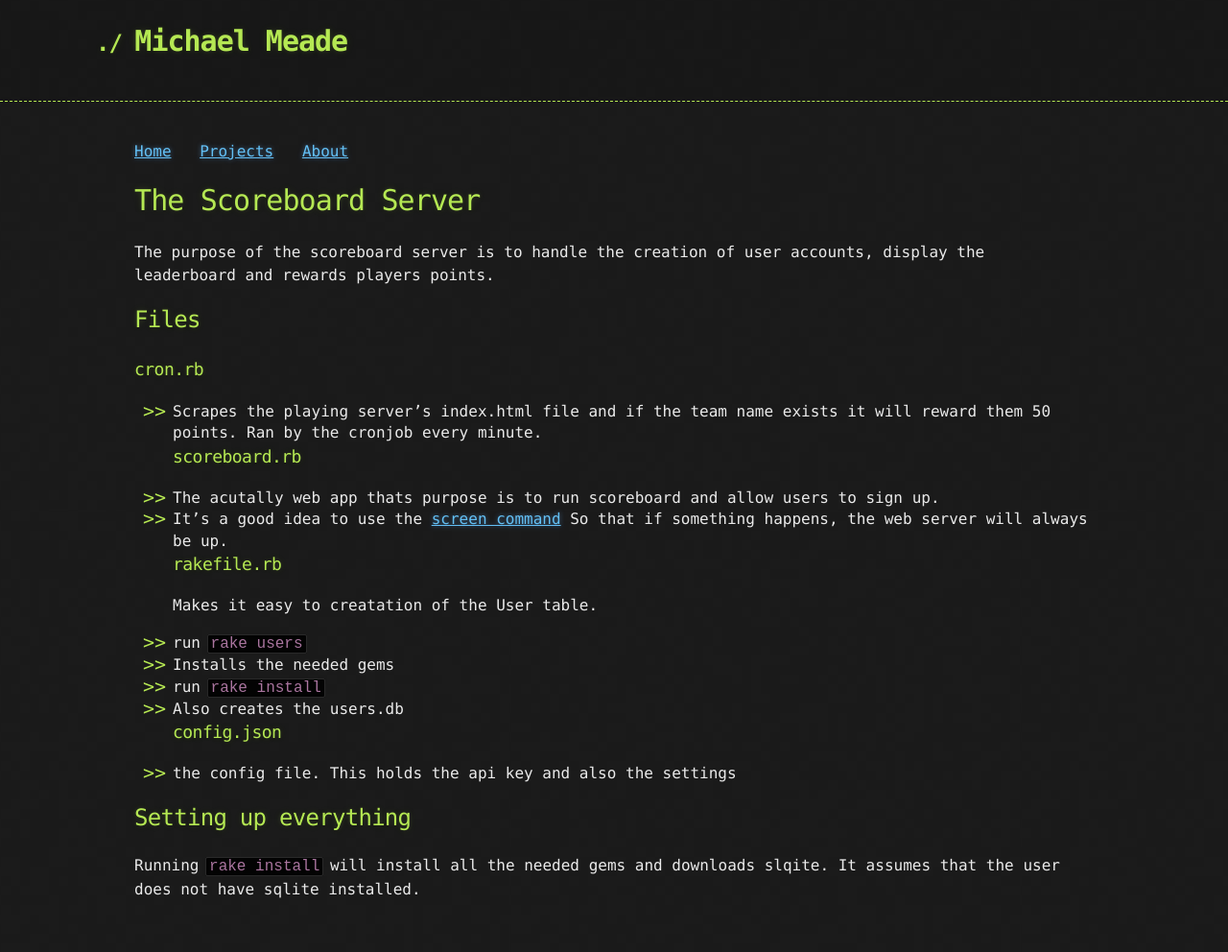
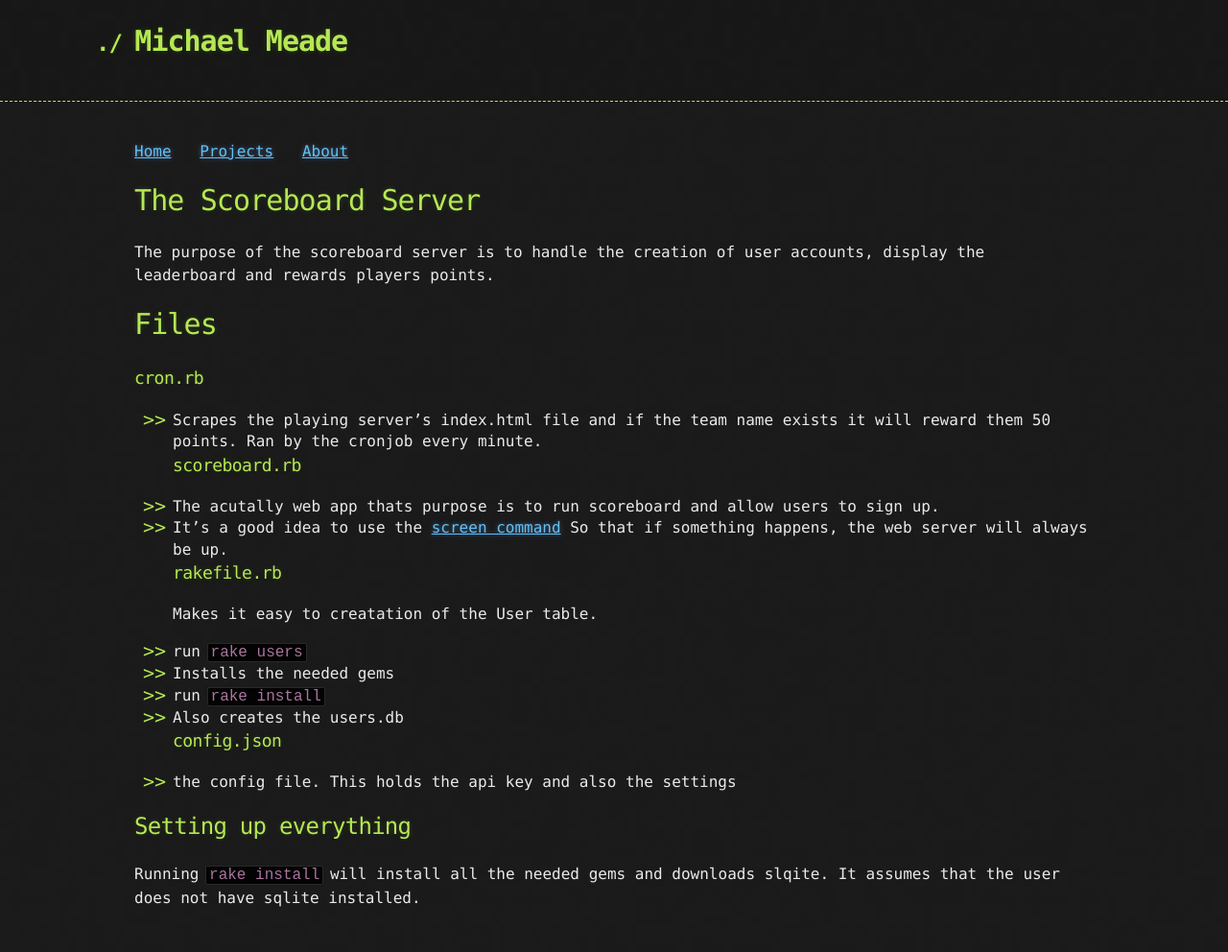
Before and after one commit to Michael-Meade/MinerFind, a Jekyll site: the page built from Projects/leaderboard.md, in a window 1280 px wide. Shown: the whole page at 96% size. Built offline with Jekyll 4.4.1, drawn with Linux system fonts in a browser that asks for light colours; our own code applies the rules of GitHub Pages for plain Markdown files; the repository's description, which GitHub fills in, is left out.

```diff
--- a/Projects/leaderboard.md
+++ b/Projects/leaderboard.md
@@ -2,7 +2,7 @@
 
 The purpose of the scoreboard server is to handle the creation of user accounts, display the leaderboard and rewards players points.
 
-## Files
+# Files
 ### cron.rb
   - Scrapes the playing server's index.html file and if the team name exists it will reward them 50 points. Ran by the cronjob every minute.
 ### scoreboard.rb
```
